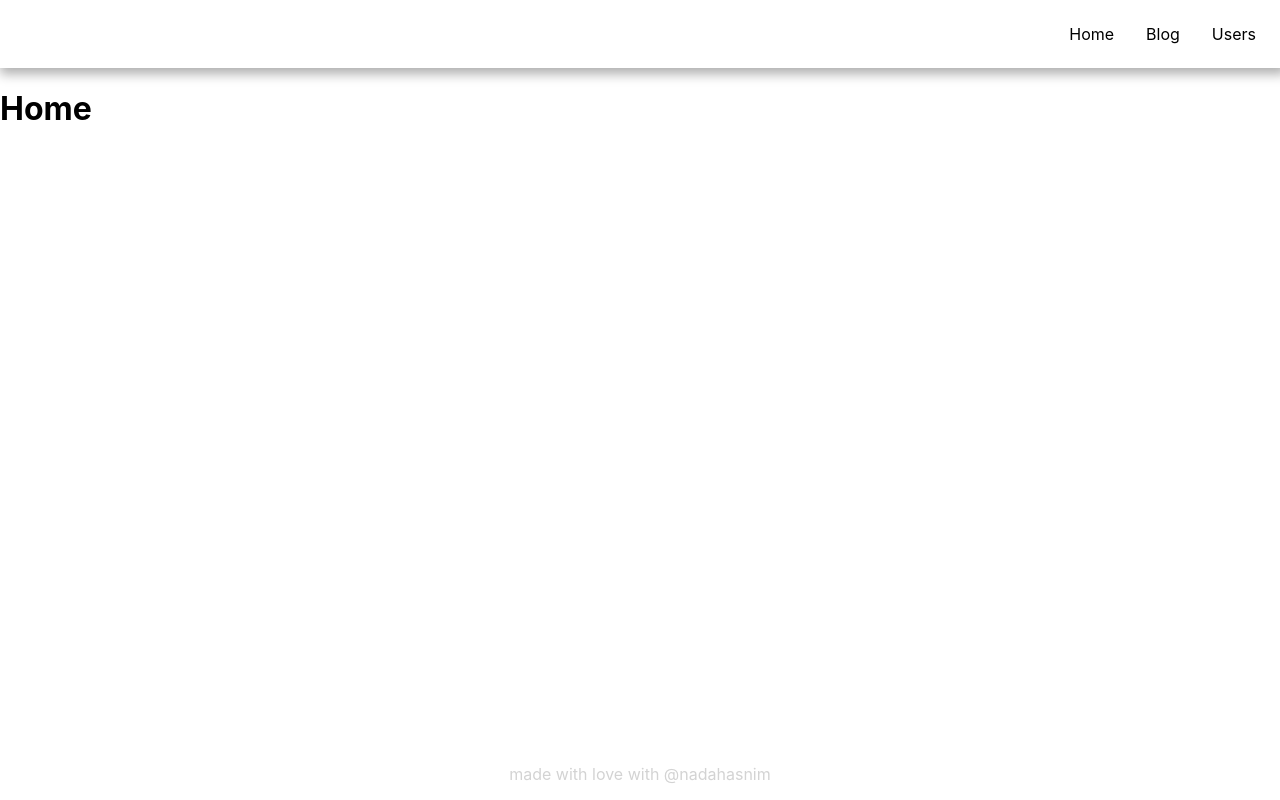
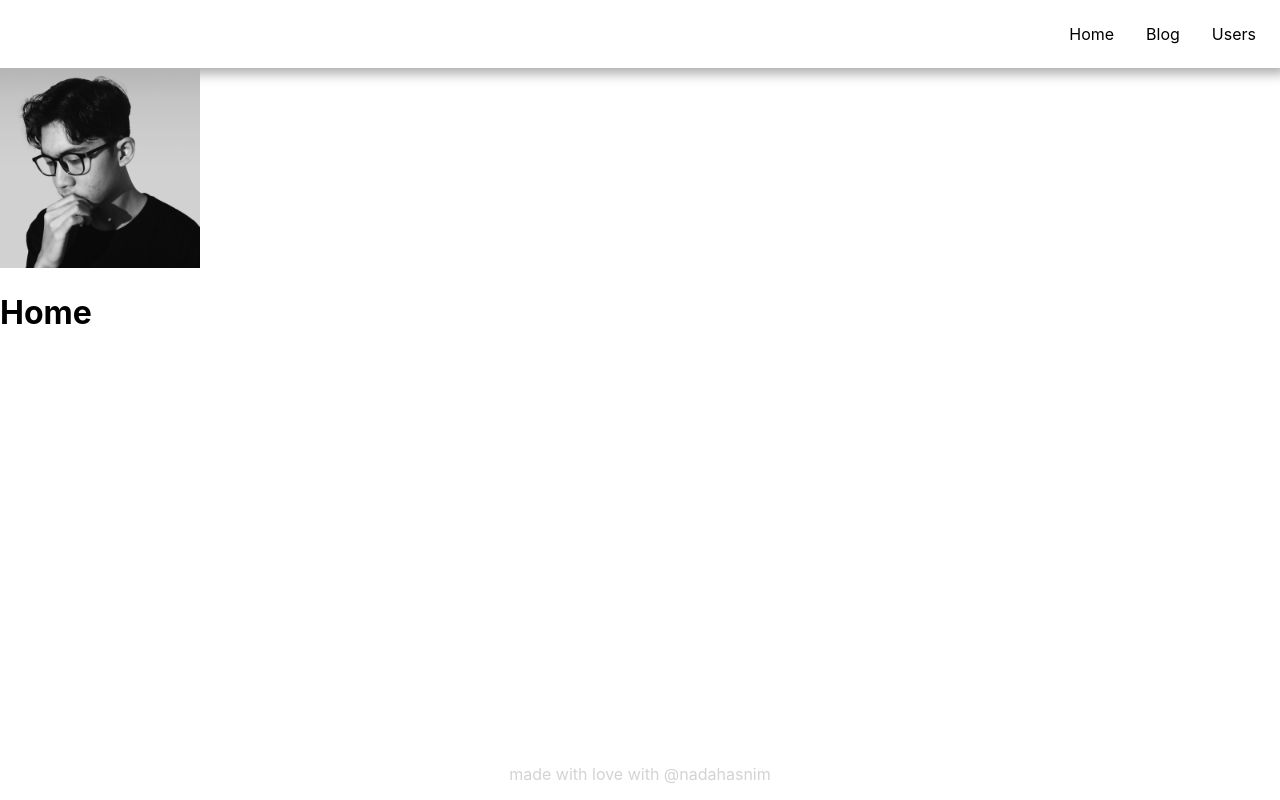
Before and after one commit to nadahasni-dot/next-js-practice, a Next.js app: page / in a window 1280 px wide. Built offline with nearby package versions, Linux system fonts and the light colour scheme.

Commit message:
Image optimization using Image Component Next

```diff
--- a/pages/index.tsx
+++ b/pages/index.tsx
@@ -1,8 +1,10 @@
+import Image from 'next/image';
 import Layout from '../components/Layout';
 
 export default function Home() {
   return (
     <Layout pageTitle="Home Page">
+      <Image src="/profile.jpg" width={200} height={200} alt="Profile" />
       <h1>Home</h1>
     </Layout>
   );
```
Also changed, not shown: public/profile.jpg (added).
